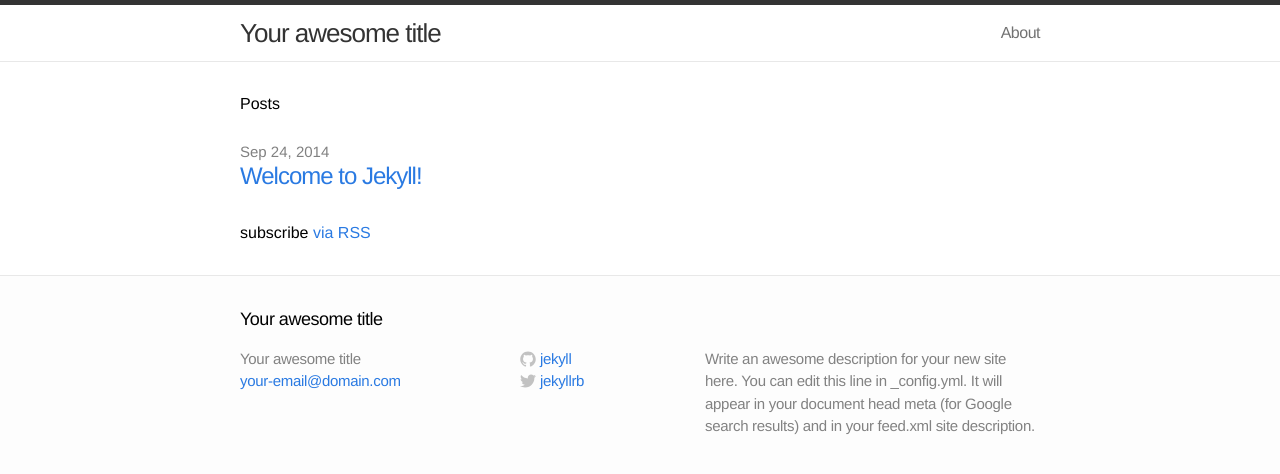
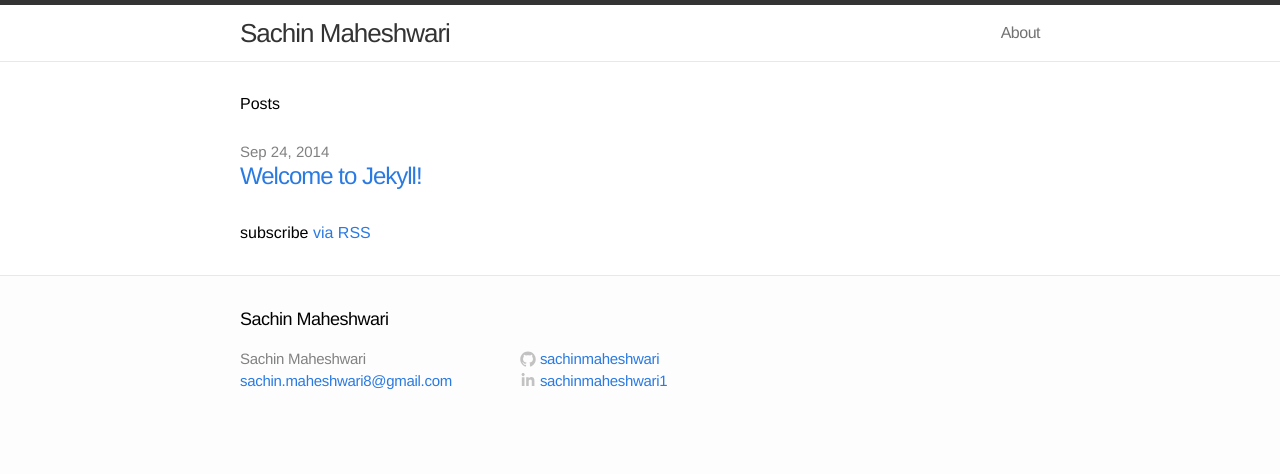
Before and after one commit to sachinmaheshwari/sachinmaheshwari.github.io, a Jekyll site: the page built from index.html, in a window 1280 px wide. Shown: the top 474 px of the page. Built offline with Jekyll 4.4.1, drawn with Linux system fonts in a browser that asks for light colours.

Commit message:
Auto stash before merge of "master" and "origin/master"
Fixing the social url's and adding linkedin profile link to it.

```diff
--- a/_config.yml
+++ b/_config.yml
@@ -1,11 +1,11 @@
 # Site settings
-title: Your awesome title
-email: your-email@domain.com
-description: "Write an awesome description for your new site here. You can edit this line in _config.yml. It will appear in your document head meta (for Google search results) and in your feed.xml site description."
+title: Sachin Maheshwari
+email: sachin.maheshwari8@gmail.com
+description: ""
 baseurl: ""
 url: "http://yourdomain.com"
-twitter_username: jekyllrb
-github_username:  jekyll
+github_username:  sachinmaheshwari
+linkedin_username: sachinmaheshwari1
 
 # Build settings
 markdown: kramdown
--- a/_includes/footer.html
+++ b/_includes/footer.html
@@ -33,7 +33,7 @@
           </a>
         </li>{% endif %}
         {% if site.twitter_username %}<li>
-          <a href="https://twitter.com/{{ site.twitter_username }}">
+          <a href="https://www.twitter.com/in/{{ site.twitter_username }}">
             <span class="icon twitter">
               <svg version="1.1" class="twitter-icon-svg" xmlns="http://www.w3.org/2000/svg" xmlns:xlink="http://www.w3.org/1999/xlink" x="0px" y="0px"
                  viewBox="0 0 16 16" enable-background="new 0 0 16 16" xml:space="preserve">
@@ -49,6 +49,23 @@
             <span class="username">{{ site.twitter_username }}</span>
           </a>
         </li>{% endif %}
+        {% if site.linkedin_username %}
+        <li>
+          <a href="https://www.linkedin.com/in/{{ site.linkedin_username }}">
+            <span class="icon linkedin">
+              <svg version="1.1" class="linkedin-icon-svg" xmlns="http://www.w3.org/2000/svg" xmlns:xlink="http://www.w3.org/1999/xlink" x="0px" y="0px"
+                         viewBox="0 50 512 512" enable-background="new 0 0 16 16" xml:space="preserve" >
+                <path fill="#C2C2C2" d="M150.65,100.682c0,27.992-22.508,50.683-50.273,50.683c-27.765,0-50.273-22.691-50.273-50.683
+                C50.104,72.691,72.612,50,100.377,50C128.143,50,150.65,72.691,150.65,100.682z M143.294,187.333H58.277V462h85.017V187.333z
+                M279.195,187.333h-81.541V462h81.541c0,0,0-101.877,0-144.181c0-38.624,17.779-61.615,51.807-61.615
+                c31.268,0,46.289,22.071,46.289,61.615c0,39.545,0,144.181,0,144.181h84.605c0,0,0-100.344,0-173.915
+                s-41.689-109.131-99.934-109.131s-82.768,45.369-82.768,45.369V187.333z"/>
+              </svg>
+            </span>
+            <span class="username">{{ site.linkedin_username }}</span>
+          </a>
+        </li>
+{% endif %}
       </ul>
     </div>
 
--- a/css/main.css
+++ b/css/main.css
@@ -123,7 +123,8 @@ a:visited { color: #205caa; }
 }
 
 .github-icon-svg,
-.twitter-icon-svg {
+.twitter-icon-svg,
+.linkedin-icon-svg {
   display: inline-block;
   width: 16px;
   height: 16px;
```
Also changed, not shown: README.md.
